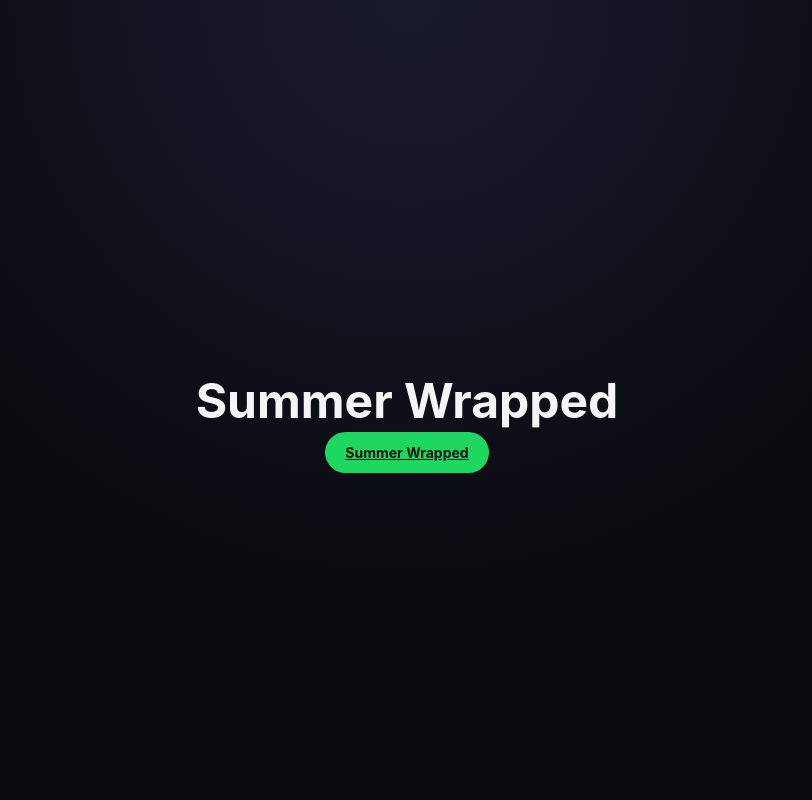
After one commit to leon44/climate-wrapped, a Flask app: template templates/landing.html in a window 1280 px wide. The commit adds this page. Shown: the whole page, without its empty margins (233-1045 px from the left). Run offline with Flask 3, Linux system fonts and the light colour scheme; the template is opened without the code that fills it, so the values that code supplies are empty.

Commit message:
Move app under /climate; add root landing page and dev credit link
Mounts the station picker/wrapped routes behind /climate so the deployed
site doesn't land directly on the app there; root now shows a minimal
link through. Also credits the developer under the data-source line.

Co-Authored-By: Claude Sonnet 5 <noreply@anthropic.com>

```diff
--- a/app/__init__.py
+++ b/app/__init__.py
@@ -1,6 +1,6 @@
 from pathlib import Path
 
-from flask import Flask
+from flask import Flask, render_template
 
 BASE_DIR = Path(__file__).resolve().parent.parent
 
@@ -15,4 +15,8 @@ def create_app() -> Flask:
     from app.routes import bp as main_bp
     app.register_blueprint(main_bp)
 
+    @app.route("/")
+    def root():
+        return render_template("landing.html")
+
     return app
--- a/app/routes.py
+++ b/app/routes.py
@@ -10,7 +10,7 @@ from app.narrative import get_narrator
 from app.stats import compute_stats
 from app.timing import Stopwatch
 
-bp = Blueprint("main", __name__)
+bp = Blueprint("main", __name__, url_prefix="/climate")
 
 
 @bp.route("/")
--- a/templates/gate.html
+++ b/templates/gate.html
@@ -32,7 +32,7 @@
           <strong>{{ gate.opens_on }}</strong>.
         </p>
       {% endif %}
-      <a href="/" class="btn">Pick another station</a>
+      <a href="{{ url_for('main.index') }}" class="btn">Pick another station</a>
     </div>
   </div>
 </body>
--- a/templates/index.html
+++ b/templates/index.html
@@ -21,6 +21,7 @@
         <input id="search-input" type="text" placeholder="Search by station name or state…" autocomplete="off">
         <div id="search-results" class="search-results"></div>
         <p class="data-source">Data source: NOAA Global Historical Climatology Network Daily (GHCNd)</p>
+        <p class="data-source">Developed by <a href="https://leonmaughan.com" target="_blank" rel="noopener">Leon Maughan</a></p>
       </div>
       <button id="locate-btn" class="btn btn--ghost">📍 Use my location</button>
       <div class="unit-toggle" role="group" aria-label="Temperature unit">
--- /dev/null
+++ b/templates/landing.html
@@ -0,0 +1,17 @@
+<!doctype html>
+<html lang="en">
+<head>
+  <meta charset="utf-8">
+  <meta name="viewport" content="width=device-width, initial-scale=1">
+  <title>Summer Wrapped</title>
+  <link rel="stylesheet" href="{{ url_for('static', filename='css/style.css') }}">
+</head>
+<body>
+  <div class="gate">
+    <div class="gate__inner">
+      <h1>Summer Wrapped</h1>
+      <a href="{{ url_for('main.index') }}" class="btn">Summer Wrapped</a>
+    </div>
+  </div>
+</body>
+</html>
--- a/templates/wrapped.html
+++ b/templates/wrapped.html
@@ -41,7 +41,7 @@
         </div>
       {% endif %}
       {% if not loop.last %}<div class="card__scroll-hint">scroll ↓</div>{% endif %}
-      {% if loop.last %}<a href="/" class="btn" style="margin-top:24px">Wrap another station</a>{% endif %}
+      {% if loop.last %}<a href="{{ url_for('main.index') }}" class="btn" style="margin-top:24px">Wrap another station</a>{% endif %}
     </section>
     {% endfor %}
   </div>
```
Also changed, not shown: static/js/map.js (+4 -4 lines).
